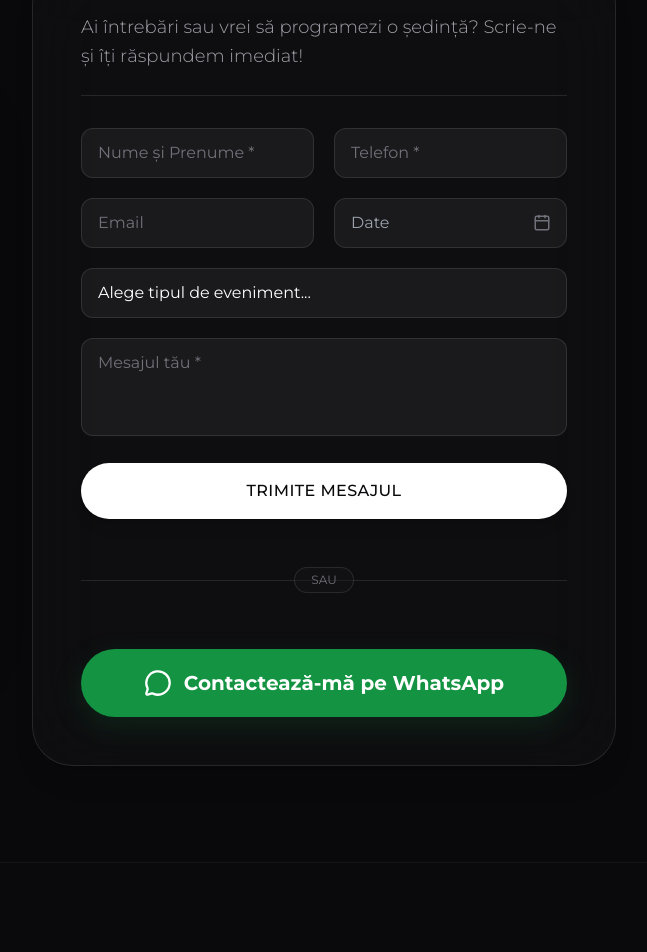
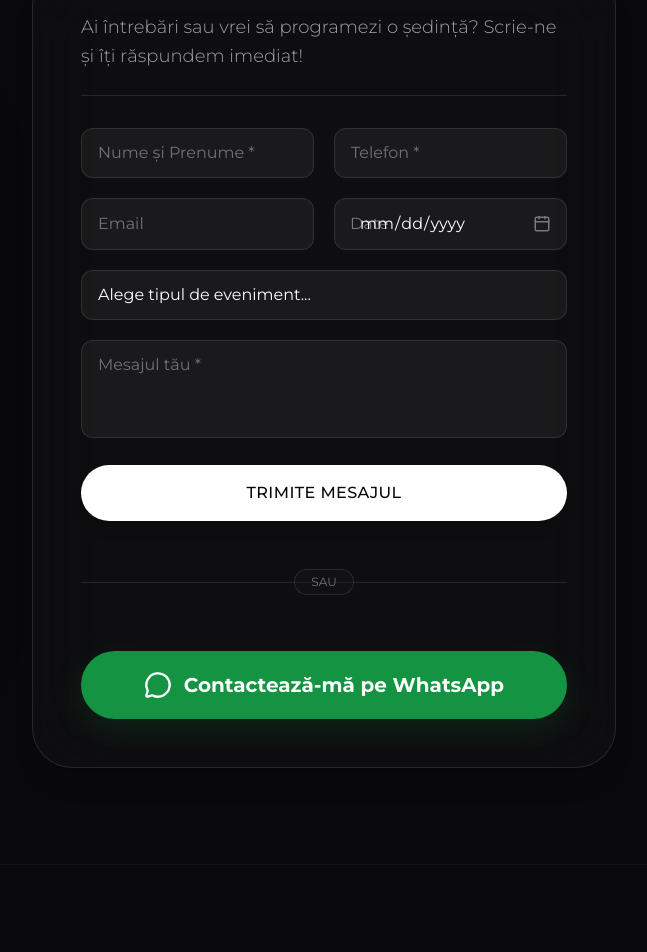
Before and after one commit to kristofihans/TrueFrame, a React (Vite) app: page / in a window 1280 px wide. Shown: the part 5139-6091 px from the top of the page, without its empty margins (632-1279 px from the left). Built offline with nearby package versions, Linux system fonts and the light colour scheme; no server answers.

Commit message:
Update Home.jsx

```diff
--- a/src/pages/Home.jsx
+++ b/src/pages/Home.jsx
@@ -393,14 +393,14 @@ export default function Home() {
                   <input type="email" id="email" className="w-full px-4 py-3 bg-white/5 border border-white/10 rounded-xl focus:ring-2 focus:ring-white/20 focus:border-white/40 focus:bg-white/10 text-white placeholder:text-zinc-500 transition-all outline-none" placeholder="Email" />
                   <div className="relative group/date">
                     <input
-                      type="text"
+                      type="date"
                       id="date"
-                      placeholder="Date"
-                      onFocus={(e) => { e.target.type = 'date'; try { e.target.showPicker(); } catch (err) {} }}
-                      onBlur={(e) => { if (!e.target.value) e.target.type = 'text'; }}
-                      onClick={(e) => { e.target.type = 'date'; try { e.target.showPicker(); } catch (err) {} }}
-                      className="w-full px-4 py-3 bg-white/5 border border-white/10 rounded-xl focus:ring-2 focus:ring-white/20 focus:border-white/40 focus:bg-white/10 text-white transition-all outline-none appearance-none"
+                      required
+                      className="peer w-full px-4 py-3 bg-white/5 border border-white/10 rounded-xl focus:ring-2 focus:ring-white/20 focus:border-white/40 focus:bg-white/10 text-white transition-all outline-none appearance-none relative z-10"
                     />
+                    <span className="absolute left-4 top-1/2 -translate-y-1/2 text-zinc-500 pointer-events-none transition-opacity duration-200 peer-valid:opacity-0 peer-focus:opacity-0 date-placeholder">
+                      Date
+                    </span>
                     <div className="absolute right-4 top-1/2 -translate-y-1/2 text-zinc-500 pointer-events-none group-focus-within/date:text-white transition-colors">
                       <Calendar size={18} />
                     </div>
```
